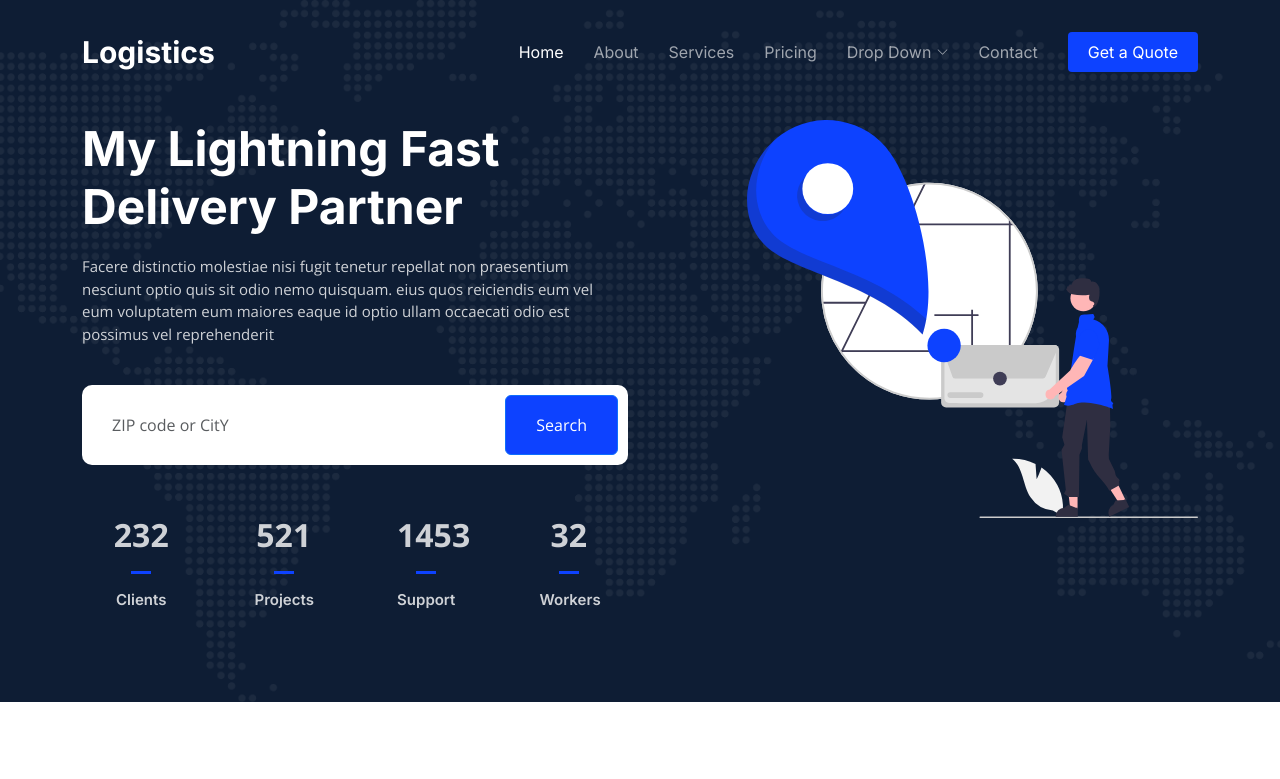
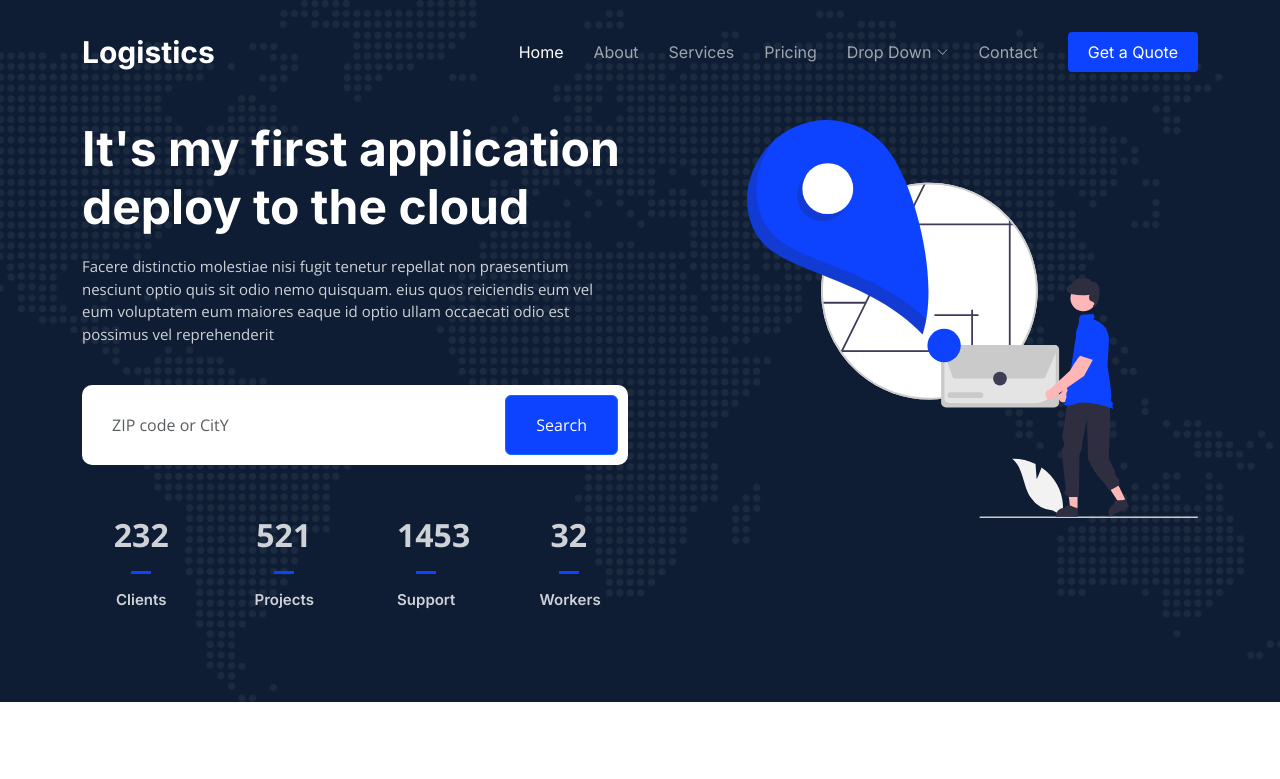
Before and after one commit to rivelino86/ecs-cicd-pipeline, a plain HTML site: page index.html in a window 1280 px wide. Shown: the top 779 px of the page. Drawn offline with nearby package versions, Linux system fonts and the light colour scheme.

Commit message:
sprint #4 ticket 23

```diff
--- a/index.html
+++ b/index.html
@@ -89,7 +89,7 @@
     <div class="container">
       <div class="row gy-4 d-flex justify-content-between">
         <div class="col-lg-6 order-2 order-lg-1 d-flex flex-column justify-content-center">
-          <h2 data-aos="fade-up">My Lightning Fast Delivery Partner</h2>
+          <h2 data-aos="fade-up">It's my first application deploy to the cloud</h2>
           <p data-aos="fade-up" data-aos-delay="100">Facere distinctio molestiae nisi fugit tenetur repellat non praesentium nesciunt optio quis sit odio nemo quisquam. eius quos reiciendis eum vel eum voluptatem eum maiores eaque id optio ullam occaecati odio est possimus vel reprehenderit</p>
 
           <form action="#" class="form-search d-flex align-items-stretch mb-3" data-aos="fade-up" data-aos-delay="200">
```
